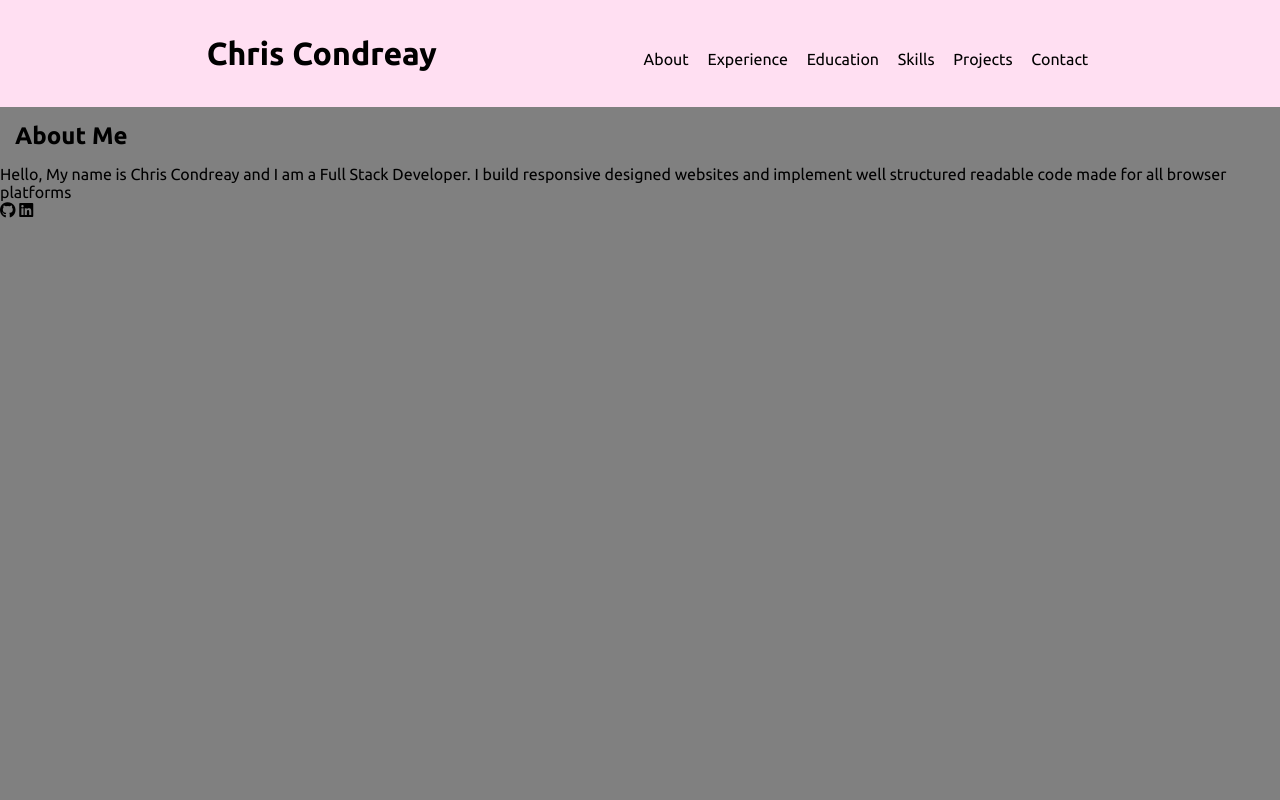
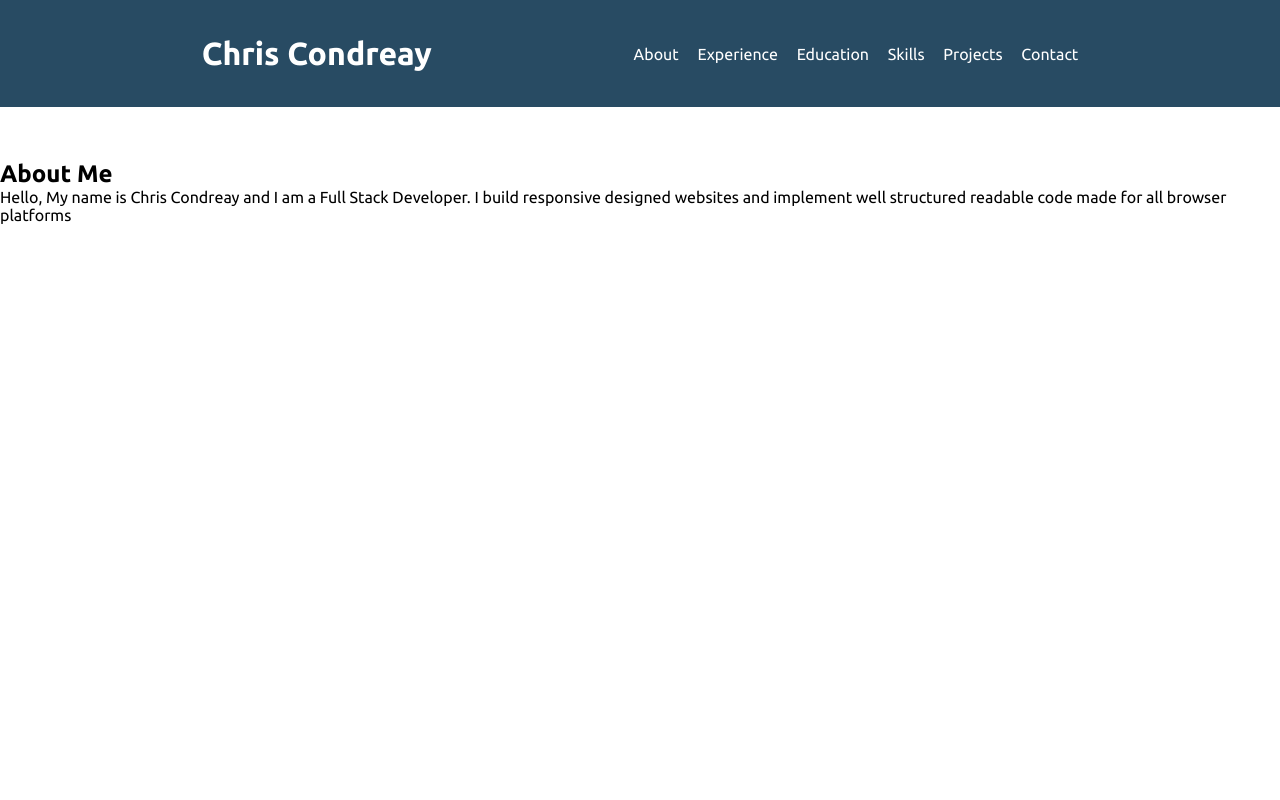
Before and after one commit to chriscondreay/Dev_Portfolio, a website: page public/index.html in a window 1280 px wide. Shown: the top 800 px of the page. Drawn offline with nearby package versions, Linux system fonts and the light colour scheme.

Commit message:
styled headers and contact

```diff
--- a/public/css/style.css
+++ b/public/css/style.css
@@ -10,35 +10,47 @@ body {
   font-family: 'Ubuntu', sans-serif;
 }
 
-.about {
+header {
+  display: flex;
+  background-color: #284B63;
+  justify-content: space-evenly;
+  align-items: center;
+  padding: 35px 0;
+  position: fixed;
+  top: 0;
+  transition: .5s ease-in-out;
+  width: 100%;
+  -webkit-transition: .5s ease-in-out;
+  -moz-transition: .5s ease-in-out;
+  -ms-transition: .5s ease-in-out;
+  -o-transition: .5s ease-in-out;
+}
+
+.nav-up {
+  top: -40%;
+}
+
+#about {
   height: 100vh;
 }
 
-header {
-  display: flex;
-  background-color: #ffdff2;
-  justify-content: space-evenly;
-  align-items: center;
-  padding: 20px 0;
-}
-
-h1 {
-  padding: 15px;
+.head {
+  padding-top: 40px;
 }
 
 a {
   text-decoration: none;
-  color: black;
+  color: #fff;
 }
 
 a:hover {
-  color: grey;
+  color: #ffd60a;
 }
 
 li {
   list-style: none;
   display: inline-block;
-  padding: 10px 15px 0 0;
+  padding-right: 15px;
 }
 
 li:last-child {
@@ -46,7 +58,11 @@ li:last-child {
 }
 
 main {
-  background: grey;
+  background: rgb(255, 255, 255);
+}
+
+.space {
+  height: 15vh;
 }
 
 form {
@@ -55,7 +71,7 @@ form {
 }
 
 #contact {
-  background: #c491e6;
+  background: #353535;
   padding: 10px;
   text-align: center;
 }
@@ -92,7 +108,8 @@ textarea {
 }
 
 .submit {
-  background: #fab9ff;
+  background: #3e3e3e;
+  color: #fff;
   border: none;
   border-radius: 20px;
   -webkit-border-radius: 20px;
@@ -103,5 +120,5 @@ textarea {
 }
 
 .submit:hover {
-  background: #c491e6;
+  background: #5d5d5d;
 }
--- a/public/index.html
+++ b/public/index.html
@@ -14,9 +14,9 @@
 
 <header>
   <div class="name">
-    <a href="./index.html"><h1>Chris Condreay</h1></a>
+    <a href="./index.html"><h1 class="nav-head">Chris Condreay</h1></a>
   </div>
-  <nav class="nav-links fixed-nav">
+  <nav class="nav-links fixed-nav nav-down">
     <ul>
       <li><a href="#" data-page="about">About</a></li>
       <li><a href="#" data-page="experience">Experience</a></li>
@@ -29,9 +29,12 @@
 </header>
 
 <main>
-  <section class="wrapper about">
+
+  <section class="space"></section>
+
+  <section class="wrapper" id="about">
     <div class="title">
-      <h1 class="head" id="about">About Me</h1>
+      <h1 class="head">About Me</h1>
       <span class="description">Hello, My name is Chris Condreay and I am a Full Stack Developer. I build responsive designed websites and implement well structured readable code made for all browser platforms</span>
     </div>
     <div class="links">
--- a/public/js/script.js
+++ b/public/js/script.js
@@ -3,6 +3,8 @@ let name = document.querySelector('#name');
 let email = document.querySelector('#email');
 let phone = document.querySelector('#phone');
 let message = document.querySelector('#message');
+
+// Send contact info event listener
 
 contactForm.addEventListener('submit', (e) => {
   e.preventDefault();
@@ -33,3 +35,42 @@ contactForm.addEventListener('submit', (e) => {
   xhr.send(JSON.stringify(formData));
 
 });
+
+// Navbar hide and reveal
+let didScroll;
+let lastScrollTop = 0;
+let delta = 5;
+let navbarHeight = $('header').outerHeight();
+
+$(window).scroll(function(e) {
+  didScroll = true;
+})
+
+setInterval(function() {
+    if (didScroll) {
+        hasScrolled();
+        didScroll = false;
+    }
+}, 10);
+
+function hasScrolled() {
+    var st = $(this).scrollTop();
+
+    // Make sure they scroll more than delta
+    if(Math.abs(lastScrollTop - st) <= delta)
+        return;
+
+    // If they scrolled down and are past the navbar, add class .nav-up.
+    // This is necessary so you never see what is "behind" the navbar.
+    if (st > lastScrollTop && st > navbarHeight){
+        // Scroll Down
+        $('header').removeClass('nav-down').addClass('nav-up');
+    } else {
+        // Scroll Up
+        if(st + $(window).height() < $(document).height()) {
+            $('header').removeClass('nav-up').addClass('nav-down');
+        }
+    }
+
+    lastScrollTop = st;
+}
```
